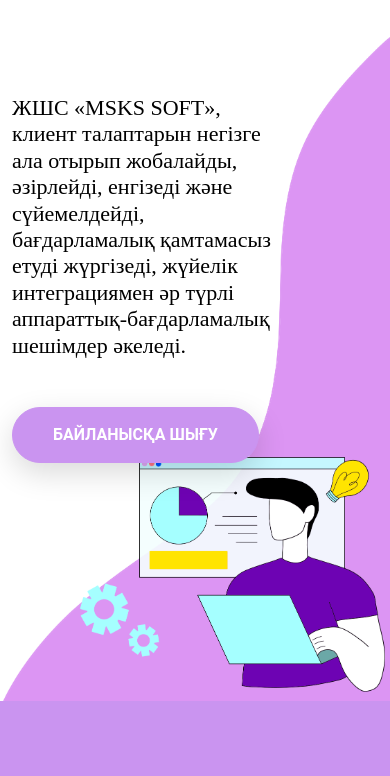
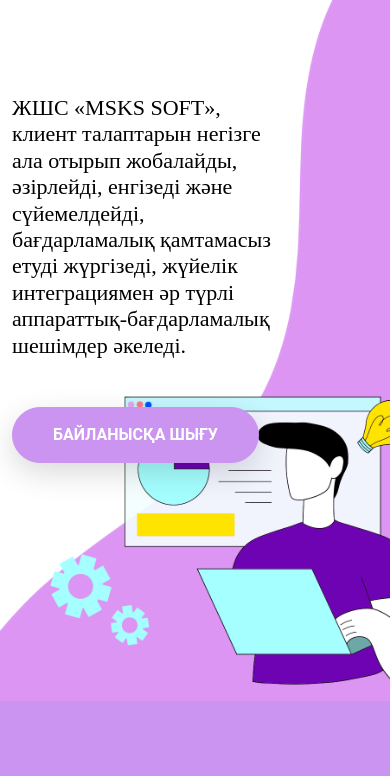
Before and after one commit to kamasaky/msks, a plain HTML site: page index_mobile_kaz.html in a window 390 px wide. Shown: the part 143-919 px from the top of the page. Drawn offline with Linux system fonts and the light colour scheme.

Commit message:
Update index_mobile_kaz.html

```diff
--- a/index_mobile_kaz.html
+++ b/index_mobile_kaz.html
@@ -58,7 +58,7 @@
   </header><!-- End Header -->
 
   <!-- ======= Hero Section ======= -->
-  <div id="hero" class="hero route bg-image" style="background-image: url(assets/img/hero_mobile.png)">
+  <div id="hero" class="hero route bg-image" style="background-image: url(assets/img/hero_home_mobile.png)">
     <div class="overlay-itro"></div>
     <div class="hero-content display-table">
       <div class="table-cell">
```
